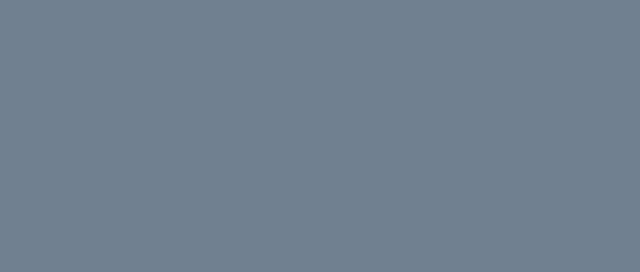
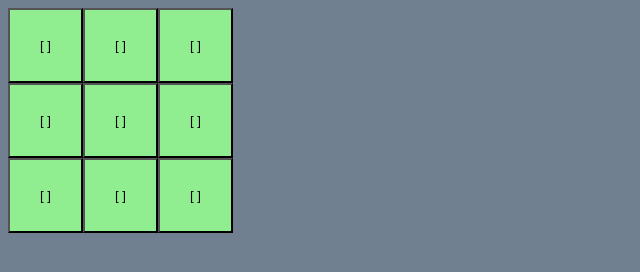
Before and after one commit to CadeLarrabee/javatests, a plain HTML site: page TicTacToe/index.html in a window 1280 px wide. Shown: the whole page, without its empty margins (0-640 px from the left). Drawn offline with Linux system fonts and the light colour scheme.

Commit message:
Adding button logic and generating game board

```diff
--- a/TicTacToe/javascript.js
+++ b/TicTacToe/javascript.js
@@ -1,20 +1,79 @@
-function Game() {}
+function Game() {
+  function playAGame() {
+    const gb = gameBoard();
+    gb.generateGameBoard();
+  }
+
+  return {
+    playOneGame: function () {
+      playAGame();
+    },
+  };
+}
 
 function gameBoard() {
-  let gameboard = [];
+  let gameboard = document.createElement("div");
+  gameboard.className = "gameboard";
+  gameboard.buttons = [];
+  gameboard.turn = 1;
+
   function generateArray(x, y) {
     for (let i = 0; i < x; i++) {
-      const row = [];
+      let row = document.createElement("div");
+      const buttonRow = [];
 
       for (let j = 0; j < y; j++) {
-        row.push(0);
+        const button = generateCell(row, i, j);
+        buttonRow.push(button);
       }
 
-      gameboard.push(row);
+      row.className = "row" + i;
+      gameboard.appendChild(row);
+
+      gameboard.buttons.push(buttonRow);
     }
-
     console.log(gameboard);
   }
+
+  document.body.appendChild(gameboard);
+
+  function generateCell(row, rowIndex, colIndex) {
+    //
+    //Generate a single cell to be appended to a row.
+    //This cell will handle the logic of being clicked on.
+    //
+    let button = document.createElement("button");
+    //
+    button.className = "cell";
+    button.textContent = "[ ]";
+    button.HasBeenEdited = false;
+    row.appendChild(button);
+    //
+
+    // Add click event listener
+    button.addEventListener("click", function (event) {
+      onButtonClick(rowIndex, colIndex, event);
+    });
+
+    return button;
+  }
+
+  function onButtonClick(row, col, event) {
+    //
+    console.log(`Button at row ${row}, col ${col} clicked.`);
+    const clickedButton = event.target;
+    //
+    if (gameboard.turn === 1 && clickedButton.HasBeenEdited == false) {
+      gameboard.turn = 2;
+      clickedButton.textContent = "[X]";
+      clickedButton.HasBeenEdited = true;
+    } else if (clickedButton.HasBeenEdited == false) {
+      gameboard.turn = 1;
+      clickedButton.textContent = "[O]";
+      clickedButton.HasBeenEdited = true;
+    }
+  }
+
   return {
     generateGameBoard: function () {
       generateArray(3, 3);
@@ -24,5 +83,5 @@ function gameBoard() {
 
 function Player() {}
 
-const gb = gameBoard();
-gb.generateGameBoard();
+const game = Game();
+game.playOneGame();
--- a/TicTacToe/style.css
+++ b/TicTacToe/style.css
@@ -1,3 +1,8 @@
 body {
   background-color: slategray;
 }
+.cell {
+  height: 75px;
+  width: 75px;
+  background-color: lightgreen;
+}
```
